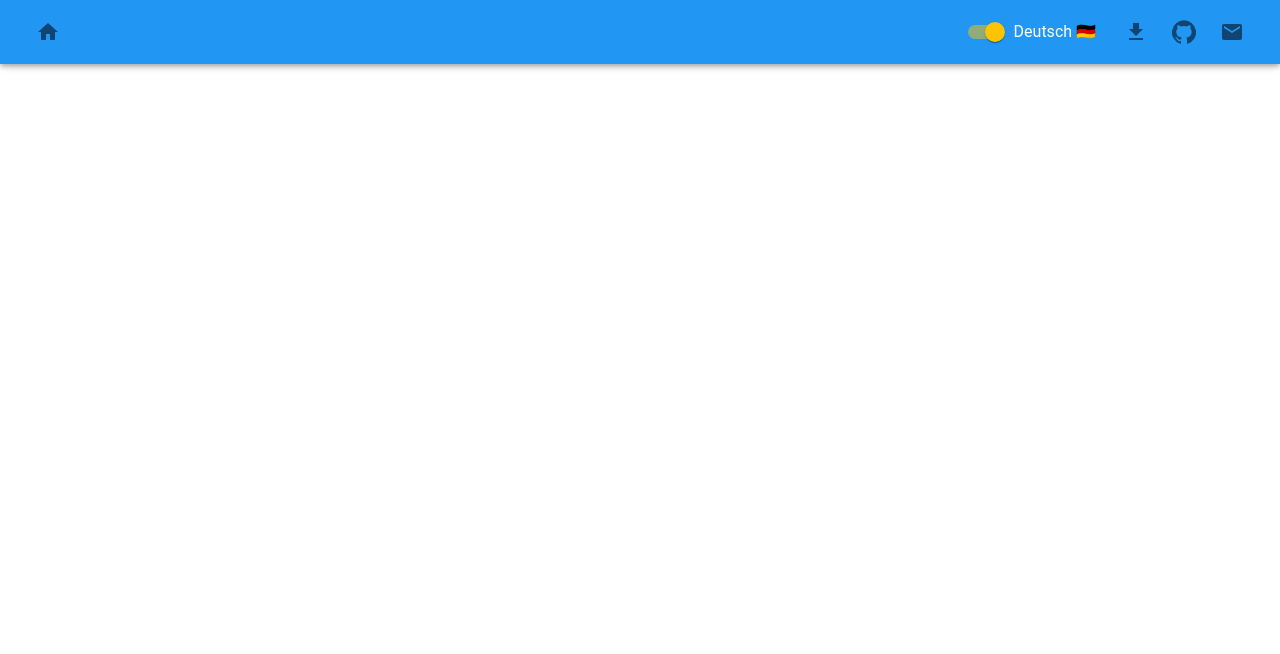
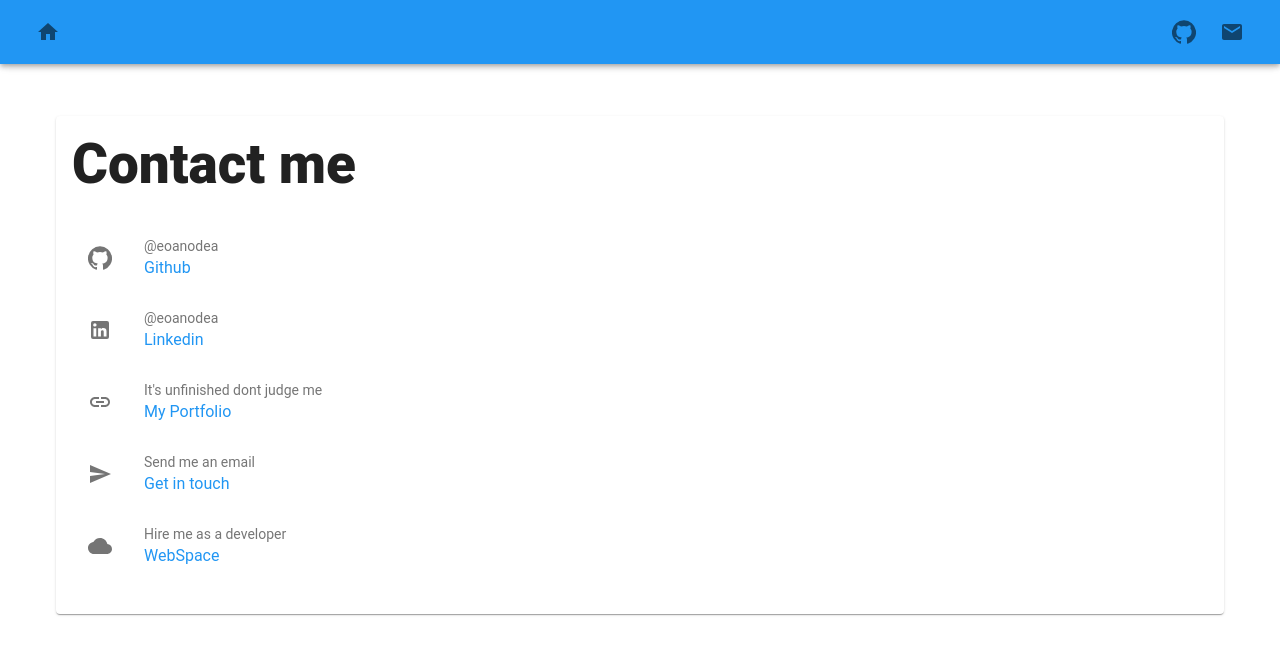
Before and after one commit to eoanodea/eoanie-cv-viewer, a React (Create React App) app: page /contact in a window 1280 px wide. Shown: the top 654 px of the page. Built offline with nearby package versions, Linux system fonts and the light colour scheme.

Commit message:
Added contact page with various links

```diff
--- a/src/components/layout/Header.tsx
+++ b/src/components/layout/Header.tsx
@@ -6,7 +6,7 @@
  * Author: Eoan O'Dea (eoan@web-space.design)
  * -----
  * File Description:
- * Last Modified: Sunday, 7th February 2021 1:31:27 pm
+ * Last Modified: Sunday, 7th February 2021 1:41:26 pm
  * Modified By: Eoan O'Dea (eoan@web-space.design>)
  * -----
  * Copyright 2021 WebSpace, WebSpace
@@ -46,7 +46,7 @@ const Header = ({ history }: any) => {
 
   useEffect(() => {
     const checkPage = () => {
-      if (window.location.pathname !== "/") {
+      if (window.location.pathname.includes("/cv/")) {
         setDisplaySwitch(true);
         setIsEnglish(window.location.pathname.includes("/english"));
       } else setDisplaySwitch(false);
@@ -90,9 +90,12 @@ const Header = ({ history }: any) => {
           >
             <GitHub />
           </IconButton>
-          <IconButton href="https://about.eoan.ie/#contact" target="_blank">
+          <IconButton component={Link} to="/contact">
             <Mail />
           </IconButton>
+          {/* <IconButton href="https://about.eoan.ie/#contact" target="_blank">
+            <Mail />
+          </IconButton> */}
         </div>
       </Toolbar>
     </AppBar>
--- /dev/null
+++ b/src/pages/Contact.tsx
@@ -0,0 +1,117 @@
+/*
+ * File: Contact.tsx
+ * Project: cv-viewer
+ * Version 0.1.0
+ * File Created: Tuesday, 26th January 2021 1:09:55 pm
+ * Author: Eoan O'Dea (eoan@web-space.design)
+ * -----
+ * File Description:
+ * Last Modified: Sunday, 7th February 2021 1:52:26 pm
+ * Modified By: Eoan O'Dea (eoan@web-space.design>)
+ * -----
+ * Copyright 2021 WebSpace, WebSpace
+ */
+
+import {
+  Card,
+  CardContent,
+  createStyles,
+  List,
+  ListItem,
+  ListItemText,
+  Typography,
+  withStyles,
+  ListItemIcon,
+  Link,
+  Theme,
+} from "@material-ui/core";
+import React from "react";
+import {
+  GitHub,
+  LinkedIn,
+  Send,
+  Link as LinkIcon,
+  Cloud,
+} from "@material-ui/icons";
+
+const styles = ({ palette }: Theme) =>
+  createStyles({
+    root: {
+      // height: "500px",
+      display: "flex",
+      // textAlign: "center",
+      // alignItems: "center",
+      flexDirection: "column",
+      justifyContent: "space-evenly",
+    },
+    listLinks: {
+      color: palette.primary.main,
+    },
+  });
+
+type IProps = {
+  classes: {
+    root: any;
+    listLinks: string;
+  };
+};
+
+const Contact = ({ classes }: IProps) => {
+  const items = [
+    {
+      name: "Github",
+      secondary: "@eoanodea",
+      link: "https://github.com/eoanodea",
+      icon: <GitHub />,
+    },
+    {
+      name: "Linkedin",
+      secondary: "@eoanodea",
+      link: "https://www.linkedin.com/in/eoanodea/",
+      icon: <LinkedIn />,
+    },
+    {
+      name: "My Portfolio",
+      secondary: "It's unfinished dont judge me",
+      link: "https://about.eoan.ie",
+      icon: <LinkIcon />,
+    },
+    {
+      name: "Get in touch",
+      secondary: "Send me an email",
+      link: "https://about.eoan.ie#contact",
+      icon: <Send />,
+    },
+    {
+      name: "WebSpace",
+      secondary: "Hire me as a developer",
+      link: "https://web-space.design",
+      icon: <Cloud />,
+    },
+  ];
+  return (
+    <Card className={classes.root}>
+      <CardContent>
+        <Typography variant="h1">Contact me</Typography>
+        <br />
+        <List>
+          {items.map((item, i) => (
+            <ListItem
+              className={classes.listLinks}
+              button
+              key={i}
+              component={Link}
+              href={item.link}
+              target="_blank"
+            >
+              <ListItemIcon>{item.icon}</ListItemIcon>
+              <ListItemText primary={item.name} secondary={item.secondary} />
+            </ListItem>
+          ))}
+        </List>
+      </CardContent>
+    </Card>
+  );
+};
+
+export default withStyles(styles)(Contact);
--- a/src/routing/MainRouter.tsx
+++ b/src/routing/MainRouter.tsx
@@ -6,7 +6,7 @@
  * Author: Eoan O'Dea (eoan@web-space.design)
  * -----
  * File Description:
- * Last Modified: Sunday, 7th February 2021 12:01:07 pm
+ * Last Modified: Sunday, 7th February 2021 1:40:58 pm
  * Modified By: Eoan O'Dea (eoan@web-space.design>)
  * -----
  * Copyright 2021 WebSpace, WebSpace
@@ -19,6 +19,7 @@ import { Grid } from "@material-ui/core";
 import Home from "../pages/Home";
 import CV from "../pages/CV";
 import Header from "../components/layout/Header";
+import Contact from "../pages/Contact";
 
 const MainRouter = () => {
   return (
@@ -37,6 +38,7 @@ const MainRouter = () => {
               path="/cv/:lang"
               render={(props) => <CV lang={props.match.params.lang} />}
             />
+            <Route path="/contact" component={Contact} />
           </Switch>
         </Grid>
       </Grid>
--- a/src/theme.ts
+++ b/src/theme.ts
@@ -6,7 +6,7 @@
  * Author: Eoan O'Dea (eoan@web-space.design)
  * -----
  * File Description:
- * Last Modified: Sunday, 7th February 2021 12:07:52 pm
+ * Last Modified: Sunday, 7th February 2021 1:49:32 pm
  * Modified By: Eoan O'Dea (eoan@web-space.design>)
  * -----
  * Copyright 2021 WebSpace, WebSpace
@@ -27,6 +27,7 @@ let theme = createMuiTheme({
     fontFamily: ["Roboto", "sans-serif"].join(","),
     h1: {
       fontWeight: 800,
+      fontSize: "3.4rem",
     },
   },
   overrides: {
```
Also changed, not shown: src/components/layout/Footer.tsx (deleted, +0 -38 lines), 1 other file (tests, documents, lock files or other folders).
